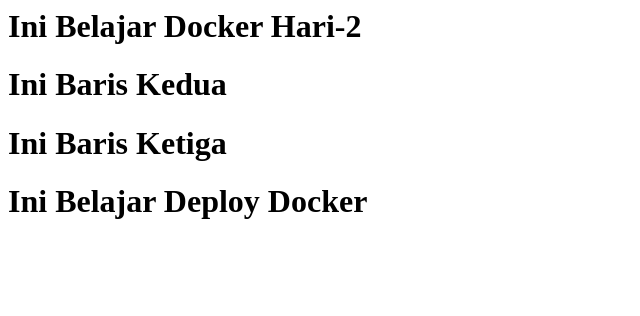
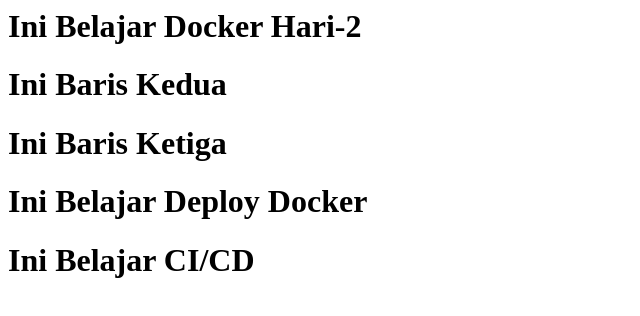
Before and after one commit to jazulinugroho22/nginx-apps, a plain HTML site: page apps/index.html in a window 1280 px wide. Shown: the whole page, without its empty margins (0-640 px from the left). Drawn offline with Linux system fonts and the light colour scheme.

Commit message:
Update index.html

```diff
--- a/apps/index.html
+++ b/apps/index.html
@@ -2,3 +2,4 @@
 <h1>Ini Baris Kedua</h1>
 <h1>Ini Baris Ketiga</h1>
 <h1>Ini Belajar Deploy Docker</h1>
+<h1>Ini Belajar CI/CD</h1>
```
